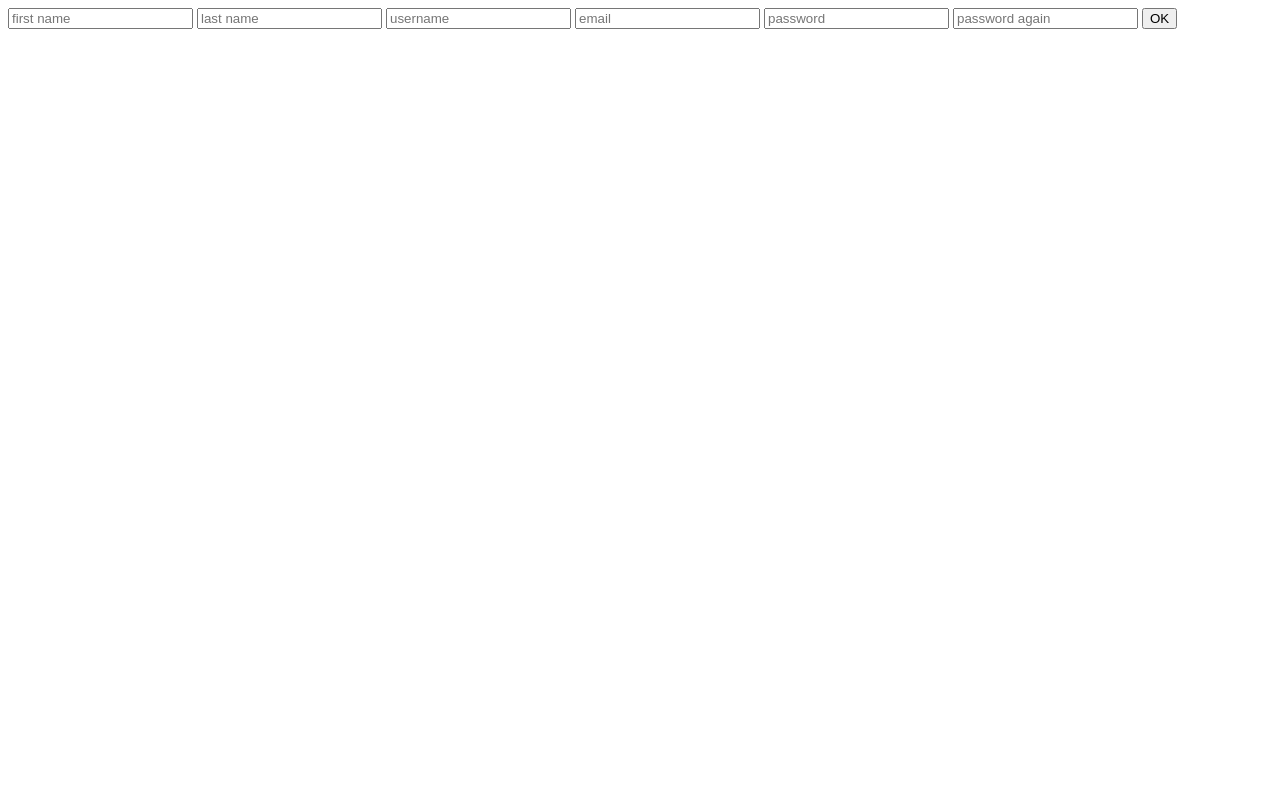
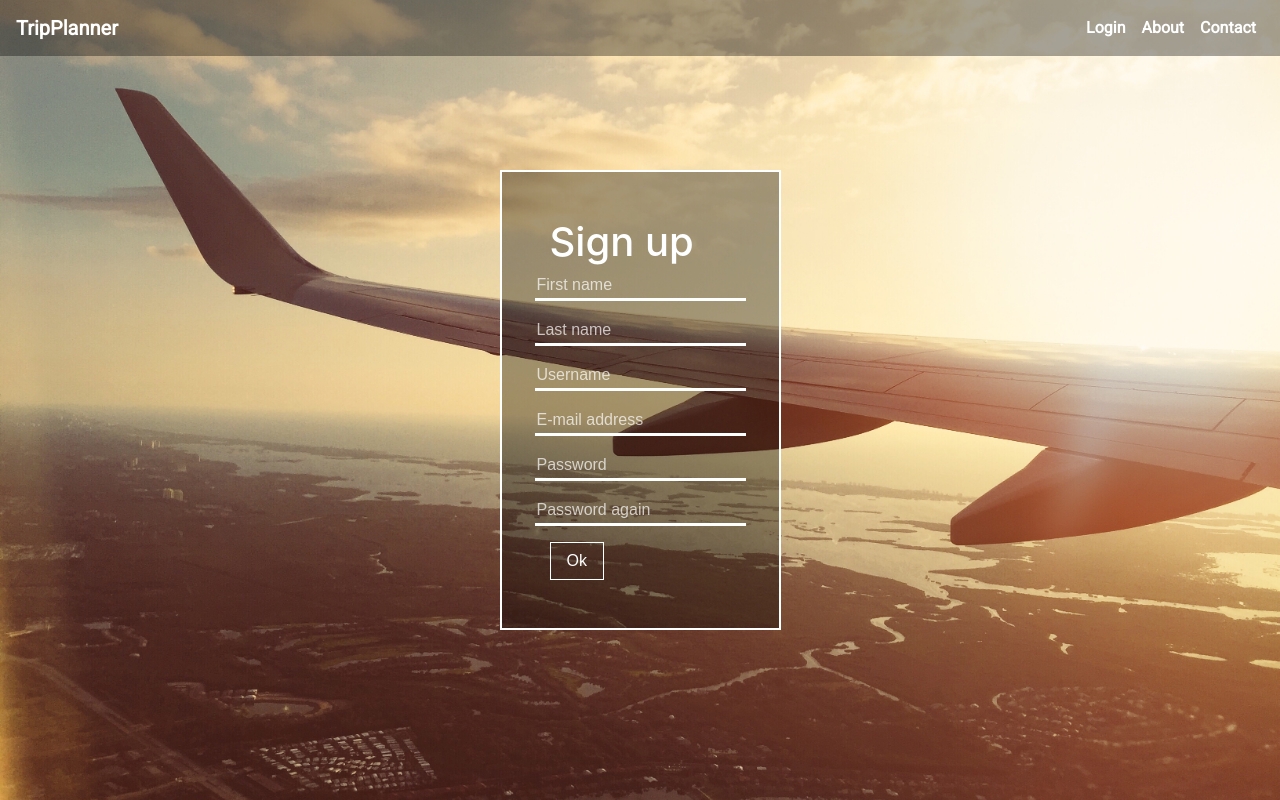
Before and after one commit to Abhi-khandelwal/TravelPlanner, a Django app: page /site/register in a window 1280 px wide. Run offline with Django 3.2, Linux system fonts and the light colour scheme; some libraries are stand-ins or nearby versions.

Commit message:
Sign up page

```diff
--- a/TripPlanner/backend/static/backend/css/style.css
+++ b/TripPlanner/backend/static/backend/css/style.css
@@ -120,6 +120,7 @@
 }
 
 .login-input{
+  color: #fff;
   border-radius: 0px;
   border: none;
   background-color: transparent;
--- a/TripPlanner/backend/templates/backend/register.html
+++ b/TripPlanner/backend/templates/backend/register.html
@@ -1,19 +1,90 @@
 <!DOCTYPE html>
-<html lang="en">
+<html lang="hu">
 <head>
-    <meta charset="UTF-8">
-    <title>Registration tab</title>
+    <meta charset="utf-8">
+    <meta http-equiv="X-UA-Compatible" content="IE=edge">
+    <meta name="viewport" content="width=device-width, initial-scale=1, shrink-to-fit=no">
+    <title>TripPlanner</title>
+
+    <link href="/static/backend/css/vendor/bootstrap.min.css" rel="stylesheet">
+    <link href="/static/backend/css/slick.css" rel="stylesheet">
+    <link href="/static/backend/css/style.css" rel="stylesheet">
+    <link href="https://fonts.googleapis.com/css?family=Roboto" rel="stylesheet">
 </head>
 <body>
-    <form action="/site/register" method="post">
-         {% csrf_token %}
-        <input name="first_name" placeholder="first name">
-        <input name="last_name" placeholder="last name">
-        <input name="username" placeholder="username">
-        <input name="email" placeholder="email">
-        <input name="password" type="password" placeholder="password">
-        <input name="password_again" type="password" placeholder="password again">
-        <input type="submit" value="OK">
-    </form>
+    <nav class="navbar navbar-toggleable-md navbar-light bg-faded">
+        <button class="navbar-toggler navbar-toggler-right" type="button" data-toggle="collapse" data-target="#navbarNavAltMarkup" aria-controls="navbarNavAltMarkup" aria-expanded="false" aria-label="Toggle navigation">
+            <span class="navbar-toggler-icon"></span>
+        </button>
+        <a class="navbar-brand" href="#">TripPlanner</a>
+        <div class="collapse navbar-collapse" id="navbarNavAltMarkup">
+            <div class="navbar-nav ml-auto">
+                <a class="nav-item nav-link" href="#" data-toggle="modal" data-target="#loginModal">Login</a>
+                <a class="nav-item nav-link" href="#">About</a>
+                <a class="nav-item nav-link" href="#">Contact</a>
+            </div>
+        </div>
+    </nav>
+    <div class="background">
+        <div class="container d-flex justify-content-center align-items-center">
+            <div class="login p-5">
+                <form action="/site/register" method="post">
+                    {% csrf_token %}
+                    <h1>Sign up</h1>
+                    <div class="form-group">
+                        <div class="row">
+                            <div>
+                                <input type="text" class="login-input" id="destination-1" name="first_name" placeholder="First name">
+                            </div>
+                        </div>
+                    </div>
+                    <div class="form-group">
+                        <div class="row">
+                            <div>
+                                <input type="text" class="login-input" id="destination-1" name="last_name" placeholder="Last name">
+                            </div>
+                        </div>
+                    </div>
+                    <div class="form-group">
+                        <div class="row">
+                            <div>
+                                <input type="text" class="login-input" id="destination-1" name="username" placeholder="Username">
+                            </div>
+                        </div>
+                    </div>
+                    <div class="form-group">
+                        <div class="row">
+                            <div>
+                                <input type="text" class="login-input" id="destination-1" name="email" placeholder="E-mail address">
+                            </div>
+                        </div>
+                    </div>
+                    <div class="form-group">
+                        <div class="row">
+                            <div>
+                                <input type="password" class="login-input" id="destination-1"  name="password" placeholder="Password">
+                            </div>
+                        </div>
+                    </div>
+                    <div class="form-group">
+                        <div class="row">
+                            <div>
+                                <input type="password" class="login-input" id="destination-1" placeholder="Password again" name="password_again">
+                            </div>
+                        </div>
+                    </div>
+                    <button class="btn btn-outline-primary login-btn">Ok</button>
+                </form>
+            </div>
+        </div>
+    </div>
+</div>
+<footer>
+</footer>
+
+<script src="/static/backend/js/vendor/jquery-3.2.1.min.js"></script>
+<script src="/static/backend/js/vendor/bootstrap.min.js"></script>
+<script src="/static/backend/js/main.js"></script>
+
 </body>
 </html>
```
